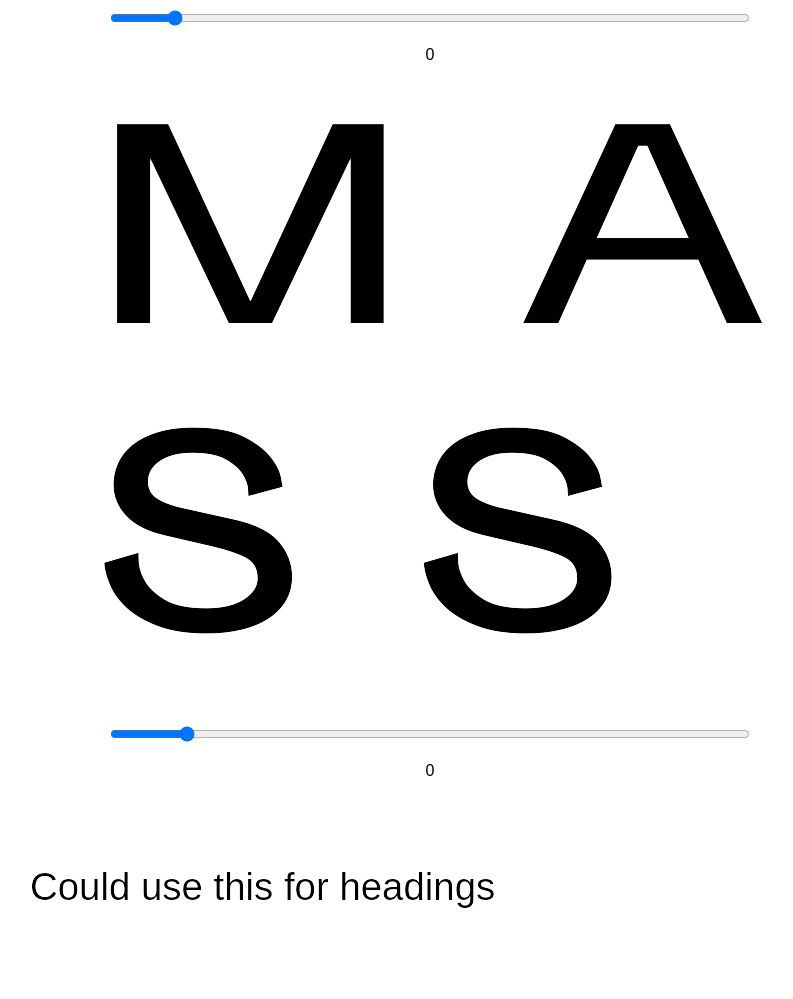
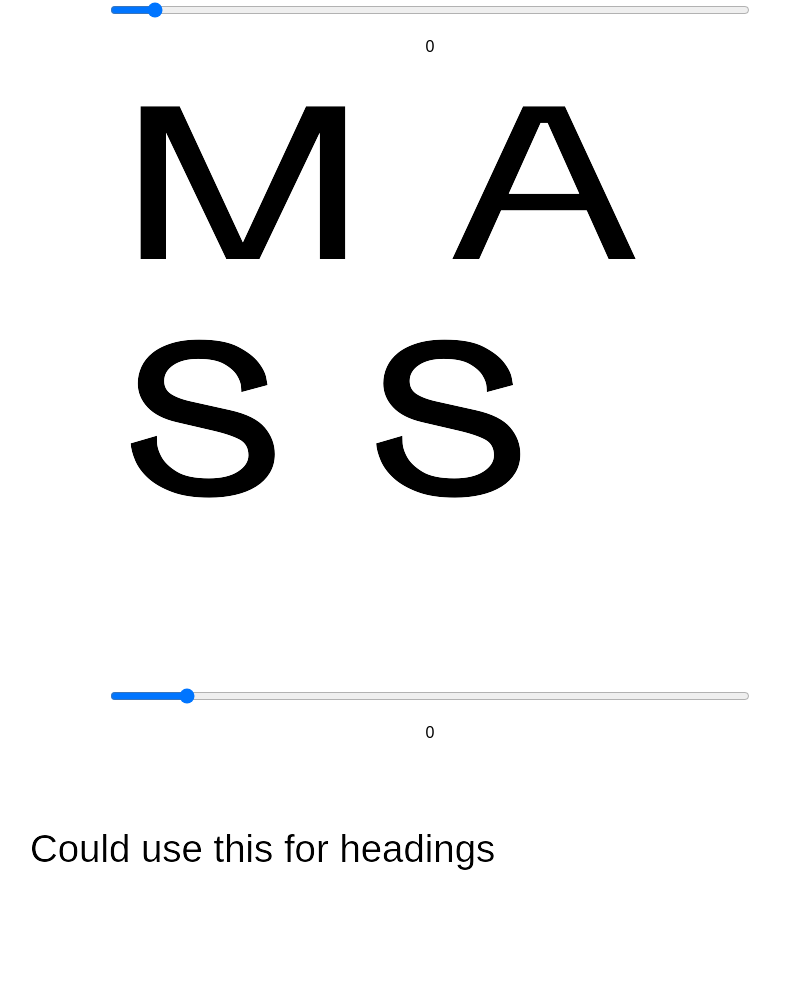
Before and after one commit to nickmcmillan/text-dilation-svg-filter, a React app: page / in a window 1280 px wide. Shown: the whole page, without its empty margins (210-1003 px from the left). After the commit the page ends 962 px from the top, so only its background shows below. Built offline with nearby package versions, Linux system fonts and the light colour scheme.

Commit message:
cool cheese

```diff
--- a/src/index.js
+++ b/src/index.js
@@ -9,12 +9,13 @@ function App() {
   const [headingWidth, setHeadingWidth] = useState(0)
 
   return (
+    <>
       <div className="App">
 
         <input
           type="range"
           min={-50}
-        max={500}
+          max={800}
           value={bigLogoWidth}
           step="0.01"
           onChange={e => setBigLogoWidth(e.target.value)}
@@ -22,18 +23,24 @@ function App() {
         <p>
           {bigLogoWidth}
         </p>
+      </div>
+
+
+<div className="svg-container">
+
 
         <svg
-        viewBox="0 0 1000 800"
+          viewBox="0 0 1000 1000"
+          preserveAspectRatio="xMidYMid meet"
           className="mass_big_logo"
           style={{
-          filter: bigLogoWidth < -15 ? 'blur(3px) contrast(8)' : null
+            filter: bigLogoWidth < -15 ? 'blur(3px) contrast(10)' : null
           }}
         >
           <defs>
             <text id="mass_big_logo" y="-0.25em">
-            <tspan x="80" dy="1.2em">M A</tspan>
-            <tspan x="80" dy="1.2em">S S</tspan>
+              <tspan x="0" dy="1.2em">M A</tspan>
+              <tspan x="0" dy="1.2em">S S</tspan>
             </text>
 
             <clipPath id="mass_big_logo_clip">
@@ -42,8 +49,6 @@ function App() {
           </defs>
 
           <use
-          x="0"
-          y="0"
             xlinkHref="#mass_big_logo"
             stroke={bigLogoWidth > 0 ? '#000' : '#fff'}
             strokeWidth={Math.abs(bigLogoWidth)}
@@ -56,11 +61,9 @@ function App() {
 
           {bigLogoWidth > 0 &&
             <use
-            x="0"
-            y="0"
               xlinkHref="#mass_big_logo"
               stroke='#000'
-            strokeWidth={bigLogoWidth * 2}
+              strokeWidth={bigLogoWidth * 1.9}
               strokeLinecap="round"
               strokeLinejoin="round"
               fill="#000"
@@ -68,6 +71,9 @@ function App() {
           }
 
         </svg>
+      </div>
+
+      <div className="App">
 
         <input
           type="range"
@@ -105,6 +111,7 @@ function App() {
           />
         </svg>
       </div>
+    </>
   )
 }
 
--- a/src/styles.css
+++ b/src/styles.css
@@ -4,12 +4,24 @@
        url("./fonts/sg.woff") format("woff");
 }
 
+body {
+  margin: 0;
+}
 
 .App {
   font-family: sans-serif;
   text-align: center;
   max-width: 800px;
   margin: 0 auto;
+}
+
+.svg-container {
+
+  width: 100%;
+  height: 0;
+  padding-top: 48%;
+  position: relative;
+
 }
 
 svg {
@@ -22,6 +34,10 @@ svg {
   transition: filter 100ms linear;
   font-family: 'sg', sans-serif;
   will-change: filter, stroke-width;
+  position: absolute;
+  top: 0;
+  left: 0;
+  height: 100%;
 }
 
 .heading_text {
```
Lines whose indentation alone changed are shown as unchanged.
